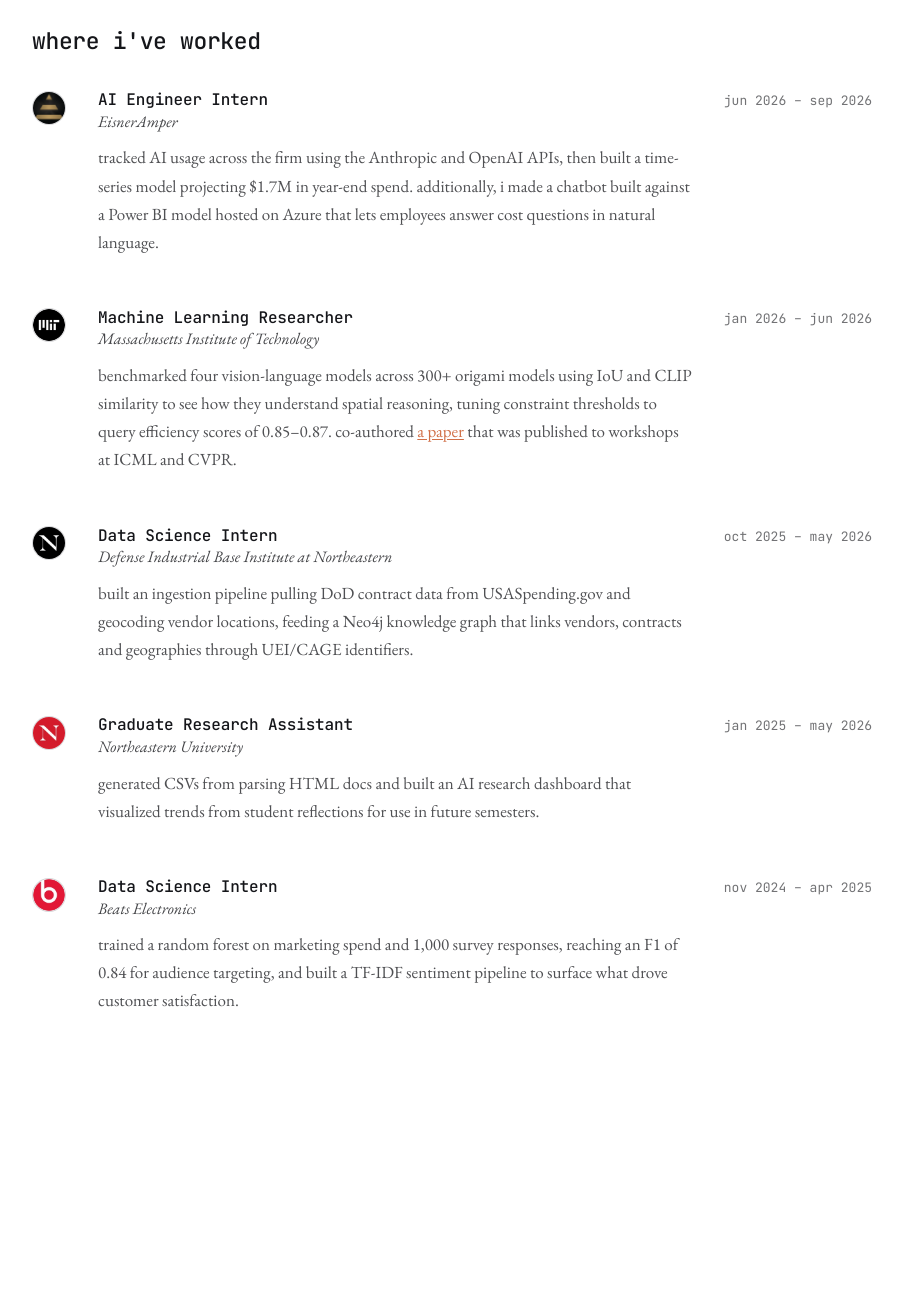
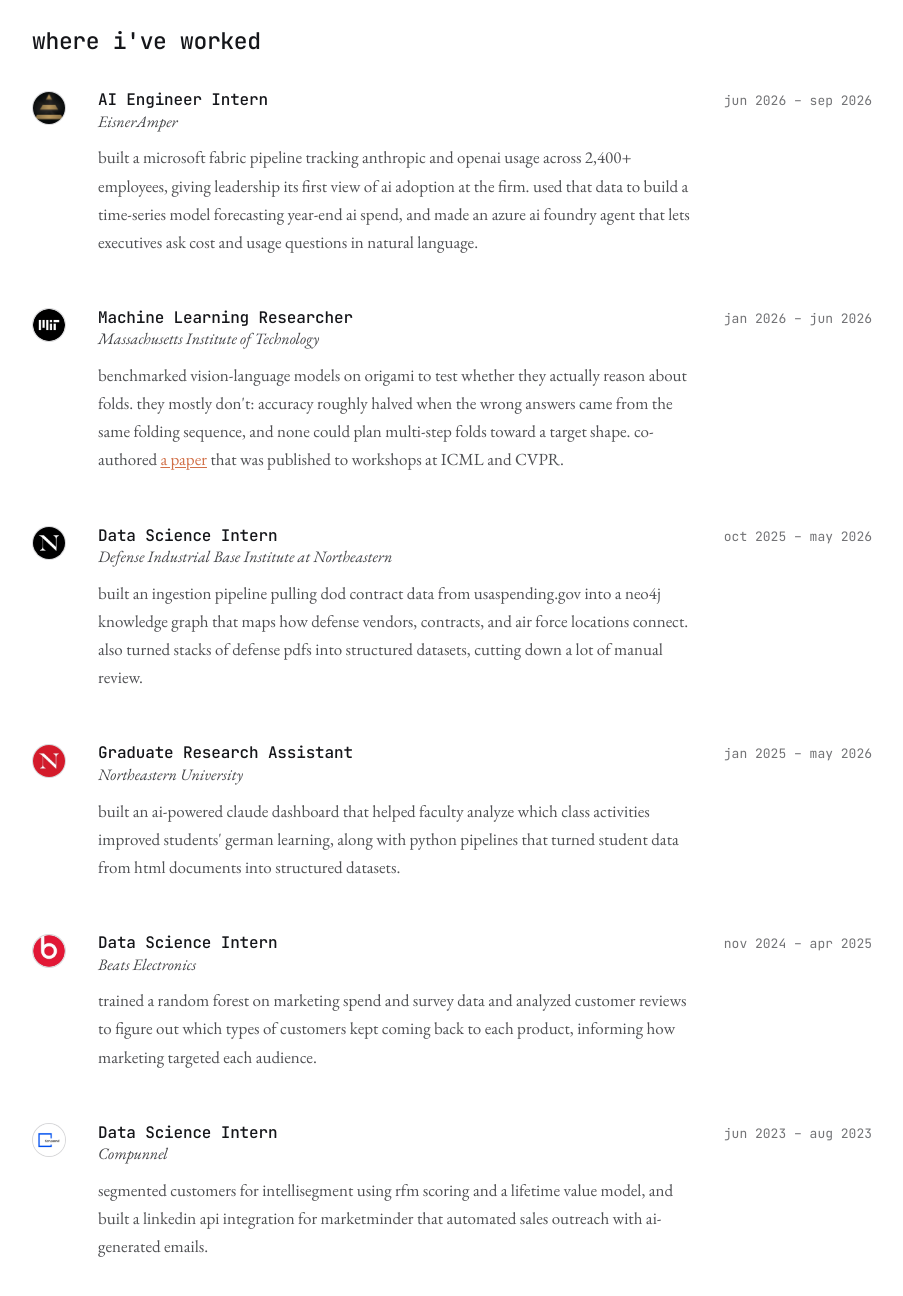
Before and after one commit to nishadmansoor/nishadmansoor.github.io, a plain HTML site: page work/index.html in a window 1280 px wide. Shown: the part 216-1512 px from the top of the page, without its empty margins (188-1091 px from the left). Before the commit the page ends 1336 px from the top, so only its background shows below. Drawn offline with nearby package versions, Linux system fonts and the light colour scheme.

Commit message:
updatd work experience

```diff
--- a/work/index.html
+++ b/work/index.html
@@ -125,10 +125,10 @@
                 <div class="timeline-content">
                     <h3><span class="caps">AI</span> Engineer Intern</h3>
                     <span class="timeline-company">EisnerAmper</span>
-                    <p>tracked <span class="caps">AI</span> usage across the firm using the <span class="caps">Anthropic</span> and <span class="caps">OpenAI</span> <span
-                            class="caps">APIs</span>, then built a
-                        time-series model projecting $1.7<span class="caps">M</span> in year-end spend. Additionally, I
-                        made a chatbot built against a <span class="caps">Power BI</span> model hosted on <span class="caps">Azure</span> that lets employees answer cost questions in natural language.</p>
+                    <p>Built a Microsoft Fabric pipeline tracking Anthropic and OpenAI usage across 2,400+ employees,
+                        giving leadership its first view of AI adoption at the firm.
+                        Used that data to build a time-series model forecasting year-end AI spend, and made an Azure AI
+                        Foundry agent that lets executives ask cost and usage questions in natural language.</p>
                 </div>
             </div>
 
@@ -139,12 +139,12 @@
                 <div class="timeline-content">
                     <h3>Machine Learning Researcher</h3>
                     <span class="timeline-company">Massachusetts Institute of Technology</span>
-                    <p>Benchmarked four vision-language models across 300+ origami models using <span
-                            class="caps">IoU</span> and <span class="caps">CLIP</span> similarity
-                        to see how they understand spatial reasoning, tuning constraint thresholds to query efficiency
-                        scores of 0.85&ndash;0.87. Co-authored <a href="https://arxiv.org/abs/2603.13856v2"
-                            target="_blank" rel="noopener">a paper</a> that was published to workshops at <span
-                            class="caps">ICML</span> and <span class="caps">CVPR</span>.</p>
+                    <p>Benchmarked vision-language models on origami to test whether they actually reason about folds.
+                        They mostly don't: accuracy roughly halved when the wrong answers came from the same folding
+                        sequence, and none could plan multi-step folds toward
+                        a target shape. Co-authored <a href="https://arxiv.org/abs/2603.13856v2" target="_blank"
+                            rel="noopener">a paper</a> that was published to workshops at <span class="caps">ICML</span>
+                        and <span class="caps">CVPR</span>.</p>
                 </div>
             </div>
 
@@ -154,10 +154,11 @@
                 <div class="timeline-content">
                     <h3>Data Science Intern</h3>
                     <span class="timeline-company">Defense Industrial Base Institute at Northeastern</span>
-                    <p>Built an ingestion pipeline pulling <span class="caps">DoD</span> contract data from <span
-                            class="caps">USASpending</span>.gov and geocoding vendor
-                        locations, feeding a <span class="caps">Neo4j</span> knowledge graph that links vendors, contracts and geographies
-                        through <span class="caps">UEI/CAGE</span> identifiers.</p>
+                    <p>Built an ingestion pipeline pulling DoD contract data from USASpending.gov into a Neo4j knowledge
+                        graph that maps how
+                        defense vendors, contracts, and Air Force locations connect. Also turned stacks of defense PDFs
+                        into structured datasets,
+                        cutting down a lot of manual review.</p>
                 </div>
             </div>
 
@@ -168,9 +169,9 @@
                 <div class="timeline-content">
                     <h3>Graduate Research Assistant</h3>
                     <span class="timeline-company">Northeastern University</span>
-                    <p>Generated <span class="caps">CSVs</span> from parsing <span class="caps">HTML</span> docs and
-                        built an <span class="caps">AI</span> research dashboard that visualized trends
-                        from student reflections for use in future semesters.</p>
+                    <p>Built an AI-powered Claude dashboard that helped faculty analyze which class activities improved
+                        students' German learning, along with Python pipelines that turned student data from HTML
+                        documents into structured datasets.</p>
                 </div>
             </div>
 
@@ -181,15 +182,25 @@
                 <div class="timeline-content">
                     <h3>Data Science Intern</h3>
                     <span class="timeline-company">Beats Electronics</span>
-                    <p>Trained a random forest on marketing spend and 1,000 survey responses, reaching an <span
-                            class="caps">F1</span> of 0.84 for
-                        audience targeting, and built a <span class="caps">TF-IDF</span> sentiment pipeline to surface
-                        what drove customer
-                        satisfaction.</p>
+                    <p>Trained a random forest on marketing spend and survey data and analyzed customer reviews to
+                        figure out which types of customers
+                        kept coming back to each product, informing how marketing targeted each audience.</p>
                 </div>
             </div>
 
-        </div>
+            <div class="timeline-entry">
+                <span class="timeline-date">Jun 2023 &ndash; Aug 2023</span>
+                <div class="timeline-logo" aria-hidden="true"><img src="/assets/compunnel.png" alt="" loading="lazy">
+                </div>
+                <div class="timeline-content">
+                    <h3>Data Science Intern</h3>
+                    <span class="timeline-company">Compunnel</span>
+                    <p>Segmented customers for Intellisegment using RFM scoring and a lifetime value model, and built a
+                        LinkedIn API integration for MarketMinder that automated sales outreach with AI-generated
+                        emails.</p>
+                </div>
+
+            </div>
     </section>
 
 </body>
```
Also changed, not shown: index.html (+4 -5 lines), assets/compunnel.png (added).
